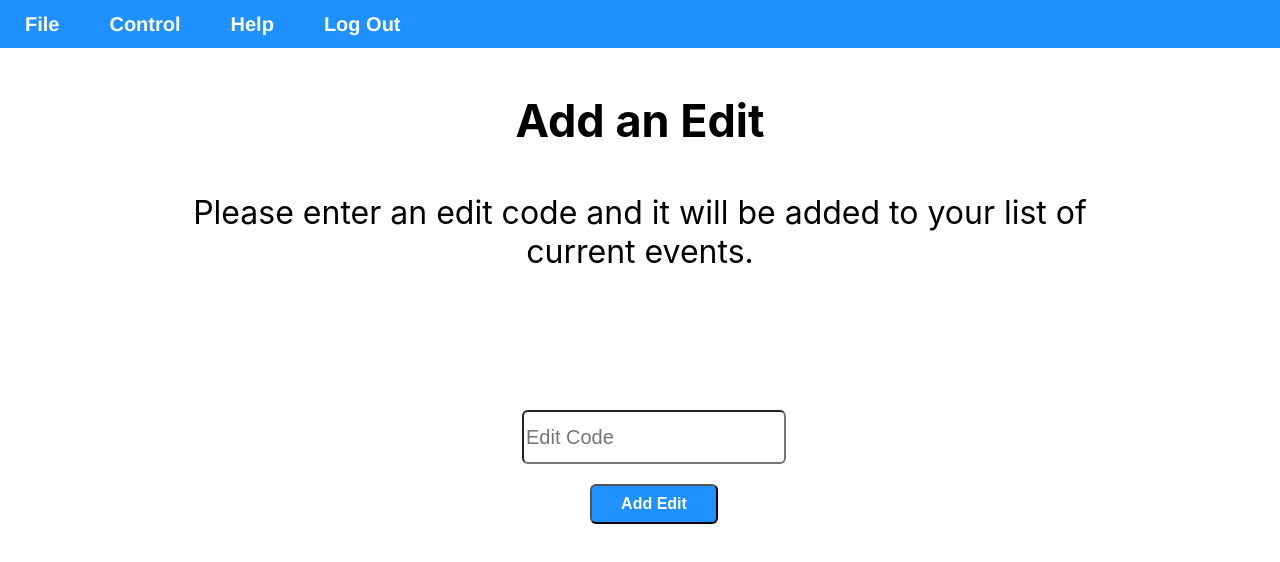
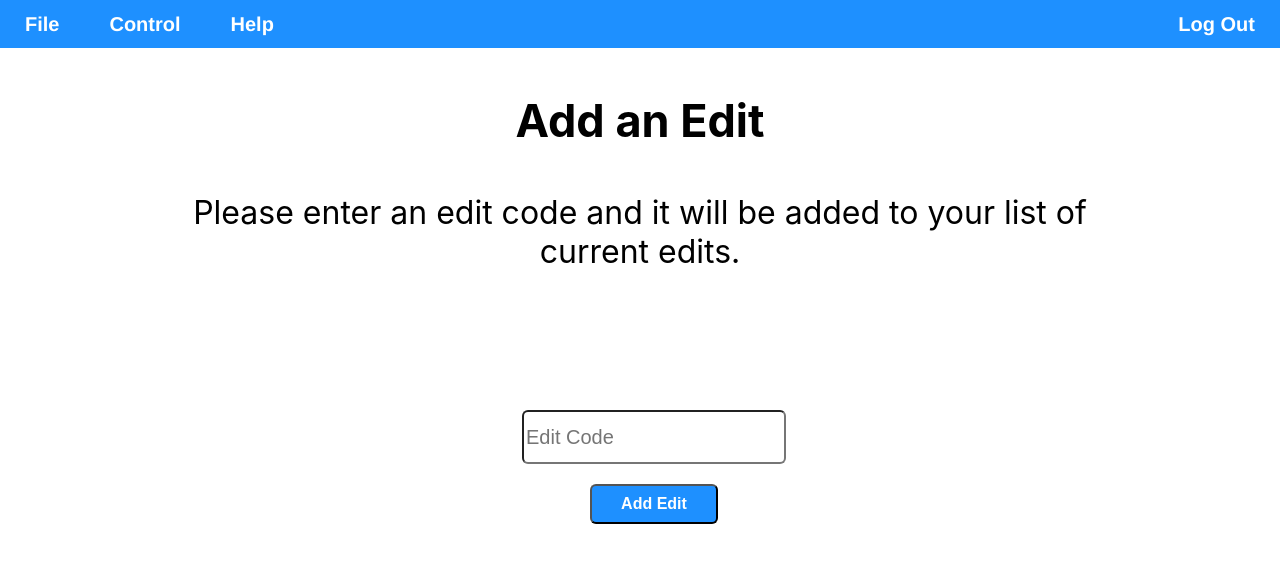
Before and after one commit to kingmikeip/fotedit, a React (Create React App) app: page /edit-add in a window 1280 px wide. Shown: the top 562 px of the page. Built offline with nearby package versions, Linux system fonts and the light colour scheme; the HTML template or start-up script is replaced by a standard one.

Commit message:
updated header to have logout on the right

```diff
--- a/src/components/EditAdd.jsx
+++ b/src/components/EditAdd.jsx
@@ -67,7 +67,7 @@ export default function EditAdd (props) {
             <Header />
         <div style={style.textwrapper}>
             <p style={style.welcometext}>Add an Edit</p>
-            <p style={style.welcometextsm}>Please enter an edit code and it will be added to your list of current events.</p>
+            <p style={style.welcometextsm}>Please enter an edit code and it will be added to your list of current edits.</p>
 
             <form style={style.formposition}>
                 <div>
--- a/src/components/shared/Header.jsx
+++ b/src/components/shared/Header.jsx
@@ -3,7 +3,7 @@
 import React from 'react'
 import { NavLink, useHistory } from 'react-router-dom'
 
-export default function Header (){
+export default function Header() {
     let history = useHistory();
 
     const style = {
@@ -12,7 +12,8 @@ export default function Header (){
             backgroundColor: "DodgerBlue",
             display: "flex",
             flexDirection: "row",
-            alignItems: "center"
+            alignItems: "center",
+            justifyContent: "space-between"
         },
         fontsize: {
             fontSize: '20px',
@@ -31,12 +32,18 @@ export default function Header (){
         history.push('/');
     }
 
+    // make Log Out on the right
+
     return (
         <div style={style.header}>
-            <NavLink to='/' style={style.fontsize}>File</NavLink>
-            <NavLink to='/cp' style={style.fontsize}>Control</NavLink>
-            <NavLink to='/help' style={style.fontsize}>Help</NavLink>
-            <NavLink to='/' style={style.fontsize} onClick={logOut}>Log Out</NavLink>
+            <div>
+                <NavLink to='/' style={style.fontsize}>File</NavLink>
+                <NavLink to='/cp' style={style.fontsize}>Control</NavLink>
+                <NavLink to='/help' style={style.fontsize}>Help</NavLink>
+            </div>
+            <div>
+                <NavLink to='/' style={style.fontsize} onClick={logOut}>Log Out</NavLink>
+            </div>
         </div>
     )
 }
```
